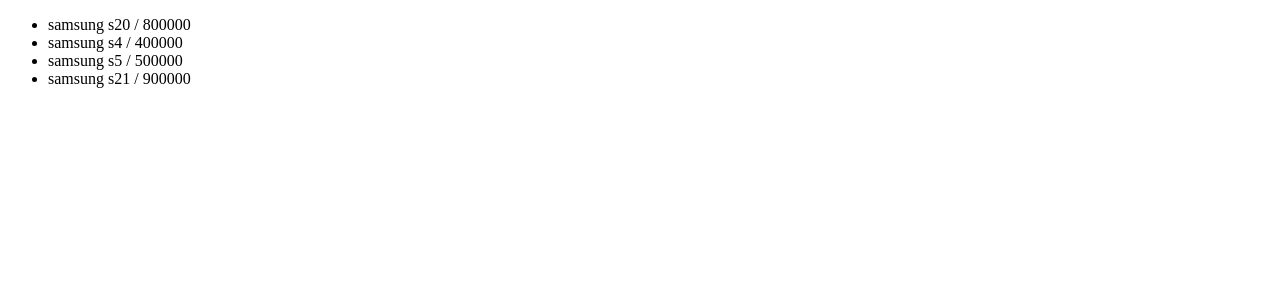
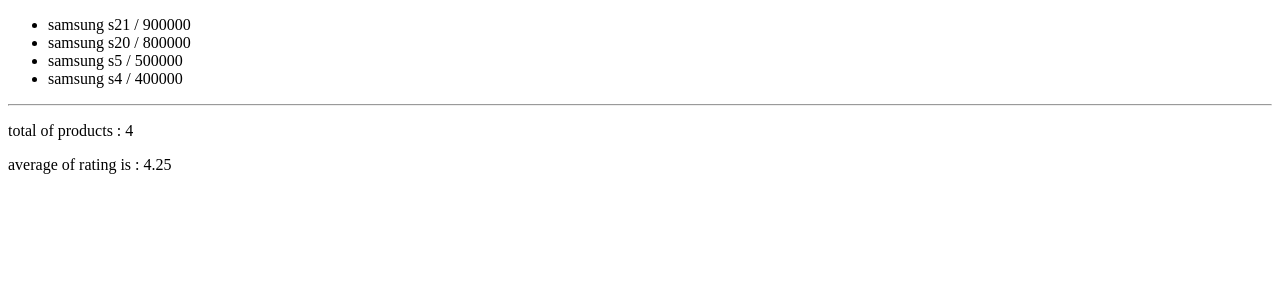
Before and after one commit to hamedsafikhani/eshop_project, a Django app: page / in a window 1280 px wide. Shown: the top 300 px of the page. Run offline with Django 4.2, Linux system fonts and the light colour scheme; data comes from the database, SQL or seed files in the repository.

Commit message:
aggregate and count and avg and order_by - lesson 44-45

```diff
--- a/product_module/templates/product_module/product_list.html
+++ b/product_module/templates/product_module/product_list.html
@@ -13,4 +13,11 @@
         	 <li><a href="{{ product.get_absolute_url }}" style="color: black;text-decoration: none">{{ product.title }} / {{ product.price }}</a></li>
         {% endfor %}
     </ul>
+    <hr>
+    <p>
+        total of products : {{ number_of_products }}
+    </p>
+    <p>
+        average of rating is : {{ avg_of_rating.rating__avg }}
+    </p>
 {% endblock %}
--- a/product_module/views.py
+++ b/product_module/views.py
@@ -1,12 +1,18 @@
 from django.shortcuts import render,get_object_or_404
 from .models import Product
+from django.db.models import Avg
 # Create your views here.
 
 
 def product_list(request):
-    products = Product.objects.all()
+    products = Product.objects.all().order_by('-price')
+    number_of_products = products.count()
+    avg_of_rating = products.aggregate(Avg('rating')) # aggregate( avg , min , max and ... )
+
     return render(request,'product_module/product_list.html',context={
-        "products":products
+        "products":products,
+        "number_of_products" : number_of_products,
+        "avg_of_rating" : avg_of_rating
     })
 
 
```
